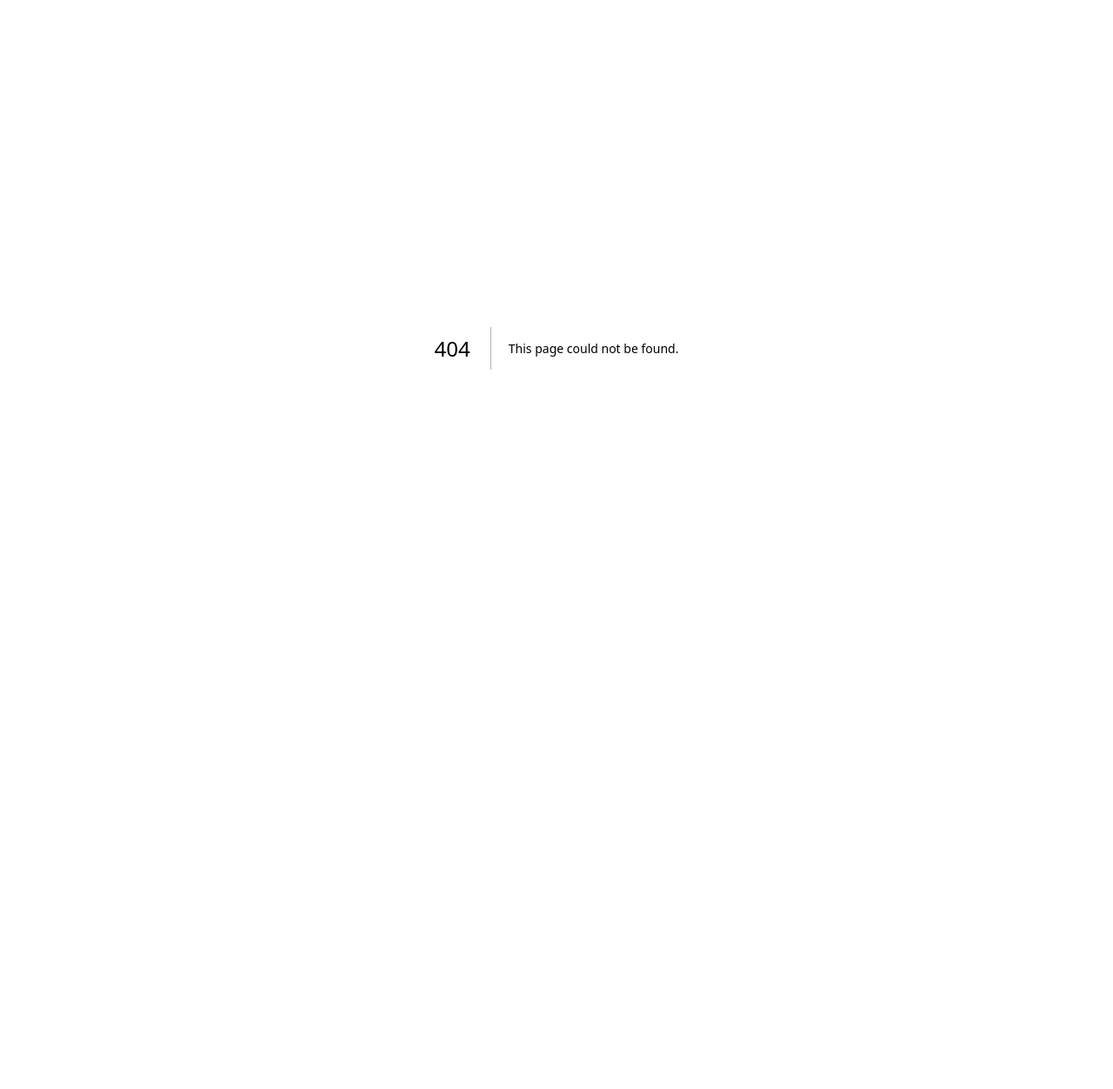
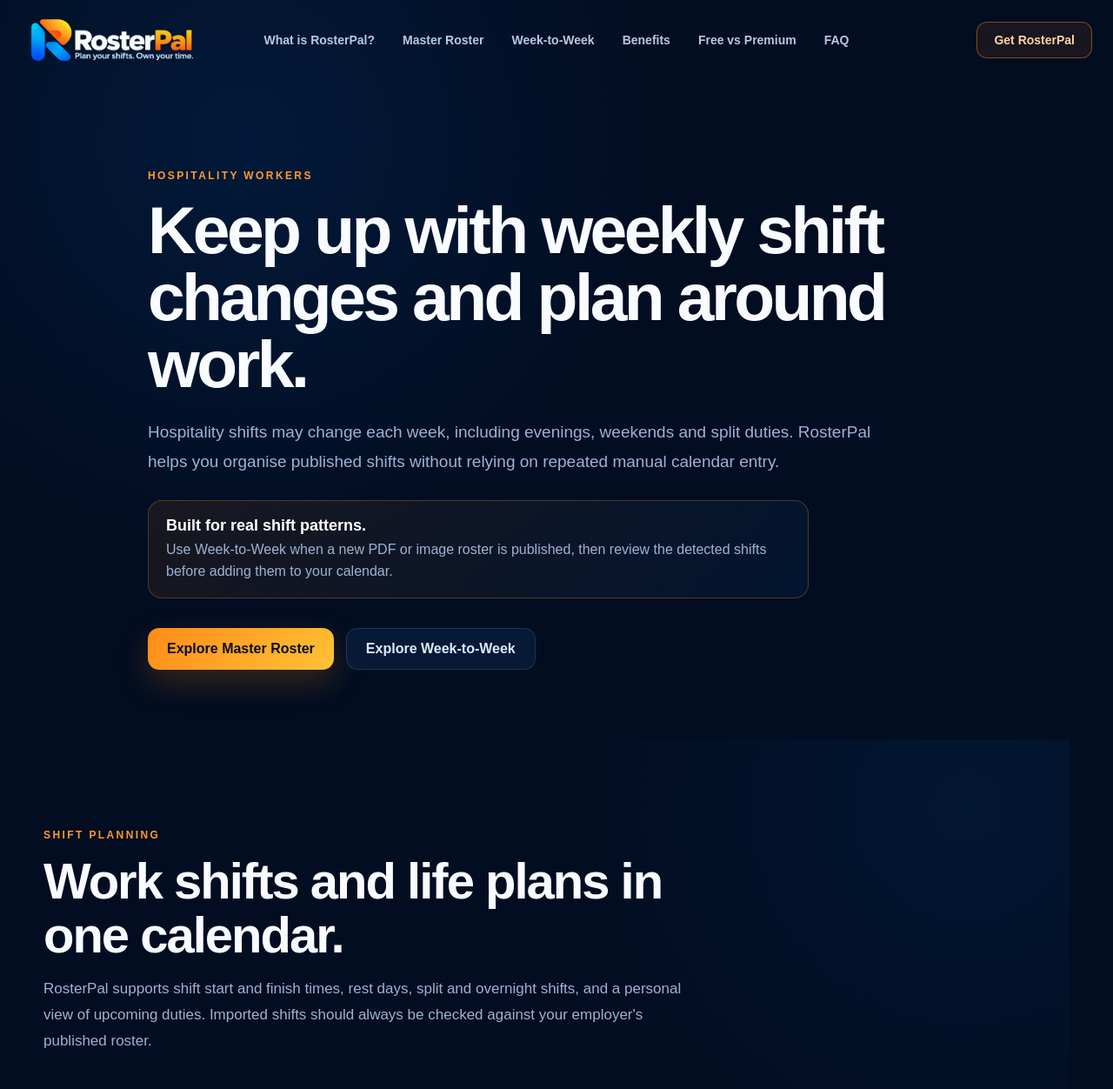
Before and after one commit to timaayg/rosterpal-website, a Next.js app: page /for/hospitality-workers in a window 1280 px wide. Before the commit this address had no page. Shown: the top 1252 px of the page at 87% size. Before the commit the page ends 800 px from the top, so only its background shows below. Built offline with nearby package versions, Linux system fonts and the light colour scheme.

Commit message:
Add useful roster planning page for Hospitality Workers

```diff
--- /dev/null
+++ b/app/for/hospitality-workers/page.tsx
@@ -0,0 +1,57 @@
+import type { Metadata } from "next";
+import Image from "next/image";
+import Link from "next/link";
+
+export const metadata: Metadata = {
+  title: "Shift Calendar App for Hospitality Workers",
+  description: "Hospitality shifts may change each week, including evenings, weekends and split duties. RosterPal helps you organise published shifts without relying on repeated manual calendar entry. Use Week-to-Week when a new PDF or image roster is published, then review the detected shifts before adding them to your calendar.",
+  alternates: { canonical: "/for/"+"hospitality-workers" },
+};
+
+export default function IndustryPage() {
+  return (
+    <main>
+      <header className="siteHeader">
+        <Link className="brand" href="/" aria-label="RosterPal home">
+          <Image src="/rosterpal-wordmark.png" alt="RosterPal" width={500} height={200} />
+        </Link>
+        <nav className="desktopNav" aria-label="Main navigation">
+          <Link href="/">What is RosterPal?</Link>
+          <Link href="/master-roster">Master Roster</Link>
+          <Link href="/week-to-week">Week-to-Week</Link>
+          <Link href="/benefits">Benefits</Link>
+          <Link href="/plans">Free vs Premium</Link>
+          <Link href="/faq">FAQ</Link>
+        </nav>
+        <Link className="headerCta" href="/#download">Get RosterPal</Link>
+      </header>
+      <section className="pageHero">
+        <span className="eyebrow">HOSPITALITY WORKERS</span>
+        <h1>Keep up with weekly shift changes and plan around work.</h1>
+        <p>Hospitality shifts may change each week, including evenings, weekends and split duties. RosterPal helps you organise published shifts without relying on repeated manual calendar entry.</p>
+        <div className="heroKeyMessage">
+          <strong>Built for real shift patterns.</strong>
+          <span>Use Week-to-Week when a new PDF or image roster is published, then review the detected shifts before adding them to your calendar.</span>
+        </div>
+        <div className="heroActions">
+          <Link className="button buttonPrimary" href="/master-roster">Explore Master Roster</Link>
+          <Link className="button buttonSecondary" href="/week-to-week">Explore Week-to-Week</Link>
+        </div>
+      </section>
+      <section className="featurePageSection">
+        <div className="sectionHeading leftAligned">
+          <span className="eyebrow">SHIFT PLANNING</span>
+          <h2>Work shifts and life plans in one calendar.</h2>
+          <p>RosterPal supports shift start and finish times, rest days, split and overnight shifts, and a personal view of upcoming duties. Imported shifts should always be checked against your employer&apos;s published roster.</p>
+        </div>
+        <div className="processGrid">
+          <article><span>01</span><h3>Choose your roster type</h3><p>Pick a repeating Master Roster or a newly published Week-to-Week roster.</p></article>
+          <article><span>02</span><h3>Import and review</h3><p>Use a supported PDF or image roster and check detected details before saving.</p></article>
+          <article><span>03</span><h3>See upcoming shifts</h3><p>Keep roster information in a personal calendar with shift details and rest days.</p></article>
+          <article><span>04</span><h3>Plan time off</h3><p>Use available planning tools to organise personal events around your work schedule.</p></article>
+        </div>
+        <p><Link href="/plans">Compare RosterPal Free and Premium features →</Link></p>
+      </section>
+    </main>
+  );
+}
```
